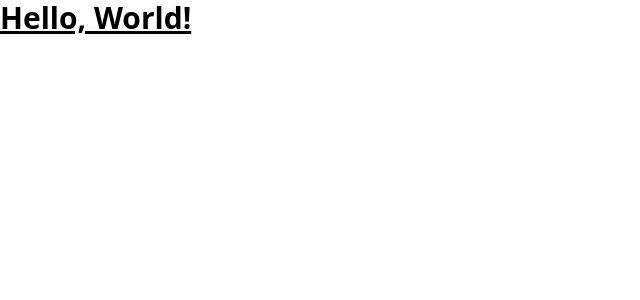
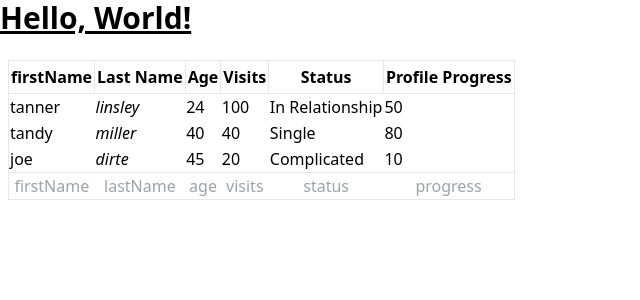
Before and after one commit to stockfundamentalanalysis/stock-comparator-front-end, a Next.js app: page / in a window 1280 px wide. Shown: the top 300 px of the page, without its empty margins (0-640 px from the left). Built offline with nearby package versions, Linux system fonts and the light colour scheme.

Commit message:
Add Tanstack Table
Install Tanstack Table for React.

Replicate Tanstack Table basic example in Next.js with Tailwind CSS.

```diff
--- a/package.json
+++ b/package.json
@@ -18,6 +18,7 @@
   "license": "ISC",
   "homepage": "https://github.com/stockfundamentalanalysis/stock-comparator-front-end#readme",
   "dependencies": {
+    "@tanstack/react-table": "^8.7.8",
     "next": "^13.1.5",
     "react": "^18.2.0",
     "react-dom": "^18.2.0"
--- /dev/null
+++ b/src/components/Table.tsx
@@ -0,0 +1,137 @@
+import {
+  createColumnHelper,
+  flexRender,
+  getCoreRowModel,
+  useReactTable,
+} from '@tanstack/react-table'
+
+type Person = {
+  firstName: string
+  lastName: string
+  age: number
+  visits: number
+  status: string
+  progress: number
+}
+
+const data: Person[] = [
+  {
+    firstName: 'tanner',
+    lastName: 'linsley',
+    age: 24,
+    visits: 100,
+    status: 'In Relationship',
+    progress: 50,
+  },
+  {
+    firstName: 'tandy',
+    lastName: 'miller',
+    age: 40,
+    visits: 40,
+    status: 'Single',
+    progress: 80,
+  },
+  {
+    firstName: 'joe',
+    lastName: 'dirte',
+    age: 45,
+    visits: 20,
+    status: 'Complicated',
+    progress: 10,
+  },
+]
+
+const columnHelper = createColumnHelper<Person>()
+
+const columns = [
+  columnHelper.accessor('firstName', {
+    cell: (info) => info.getValue(),
+    footer: (info) => info.column.id,
+  }),
+  columnHelper.accessor((row) => row.lastName, {
+    id: 'lastName',
+    cell: (info) => <i>{info.getValue()}</i>,
+    header: () => <span>Last Name</span>,
+    footer: (info) => info.column.id,
+  }),
+  columnHelper.accessor('age', {
+    header: () => 'Age',
+    cell: (info) => info.renderValue(),
+    footer: (info) => info.column.id,
+  }),
+  columnHelper.accessor('visits', {
+    header: () => <span>Visits</span>,
+    footer: (info) => info.column.id,
+  }),
+  columnHelper.accessor('status', {
+    header: 'Status',
+    footer: (info) => info.column.id,
+  }),
+  columnHelper.accessor('progress', {
+    header: 'Profile Progress',
+    footer: (info) => info.column.id,
+  }),
+]
+
+const Table = (): JSX.Element => {
+  const table = useReactTable({
+    data,
+    columns,
+    getCoreRowModel: getCoreRowModel(),
+  })
+
+  return (
+    <div className="p-2">
+      <table className="border border-gray-200">
+        <thead>
+          {table.getHeaderGroups().map((headerGroup) => (
+            <tr key={headerGroup.id}>
+              {headerGroup.headers.map((header) => (
+                <th
+                  key={header.id}
+                  className="border-b border-r border-gray-200 px-0.5 py-1"
+                >
+                  {header.isPlaceholder
+                    ? null
+                    : flexRender(
+                        header.column.columnDef.header,
+                        header.getContext()
+                      )}
+                </th>
+              ))}
+            </tr>
+          ))}
+        </thead>
+        <tbody className="border-b border-gray-200">
+          {table.getRowModel().rows.map((row) => (
+            <tr key={row.id}>
+              {row.getVisibleCells().map((cell) => (
+                <td key={cell.id}>
+                  {flexRender(cell.column.columnDef.cell, cell.getContext())}
+                </td>
+              ))}
+            </tr>
+          ))}
+        </tbody>
+        <tfoot className="text-gray-400">
+          {table.getFooterGroups().map((footerGroup) => (
+            <tr key={footerGroup.id}>
+              {footerGroup.headers.map((header) => (
+                <th key={header.id} className="font-normal">
+                  {header.isPlaceholder
+                    ? null
+                    : flexRender(
+                        header.column.columnDef.footer,
+                        header.getContext()
+                      )}
+                </th>
+              ))}
+            </tr>
+          ))}
+        </tfoot>
+      </table>
+    </div>
+  )
+}
+
+export default Table
--- a/src/pages/index.tsx
+++ b/src/pages/index.tsx
@@ -1,4 +1,5 @@
 import Head from 'next/head'
+import Table from '@/components/Table'
 
 export default function Home() {
   return (
@@ -11,6 +12,9 @@ export default function Home() {
       </Head>
       <main>
         <h1 className="text-3xl font-bold underline">Hello, World!</h1>
+        <div className="mt-4">
+          <Table />
+        </div>
       </main>
     </>
   )
```
Also changed, not shown: 1 other file (tests, documents, lock files or other folders).
